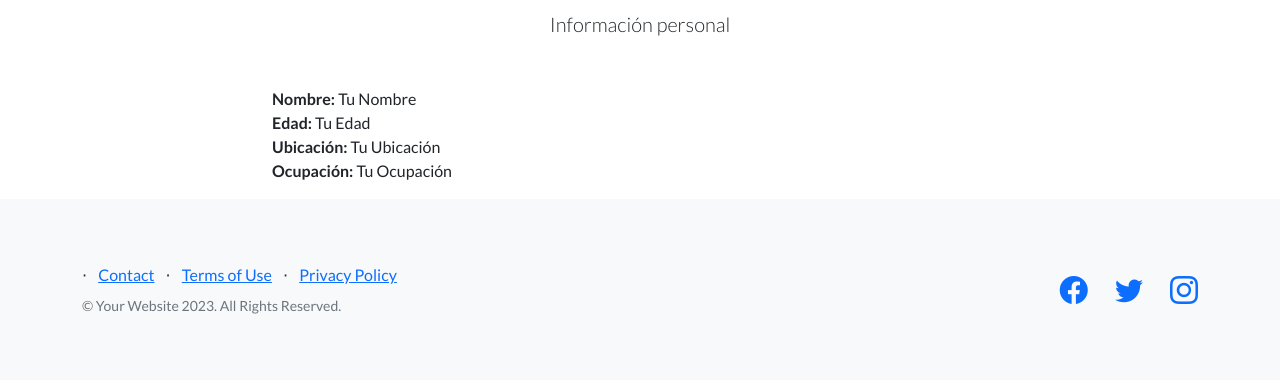
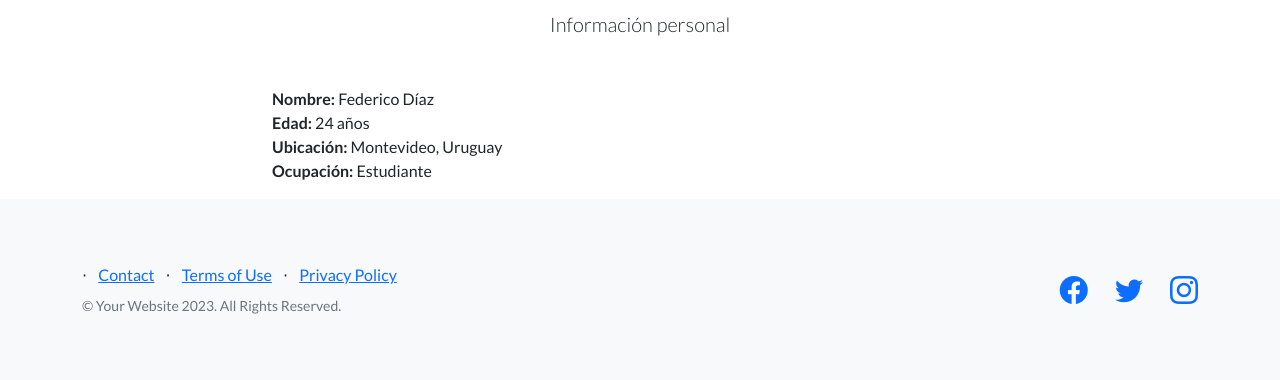
Before and after one commit to FedeDiazGermone/Trabajo-Final--Federico-Diaz, a Django app: page /comp-app/about/ in a window 1280 px wide. Shown: the part 597-977 px from the top of the page. Run offline with Django 5.2, Linux system fonts and the light colour scheme; some libraries are stand-ins or nearby versions.

Commit message:
realice algunas modificaciones en el readme

```diff
--- a/comprasapp/templates/about.html
+++ b/comprasapp/templates/about.html
@@ -12,10 +12,10 @@
                 <h2 class="text-center">Acerca de mí</h2>
                 <p class="lead text-center mb-5">Información personal</p>
                 <ul class="list-unstyled">
-                    <li><strong>Nombre:</strong> Tu Nombre</li>
-                    <li><strong>Edad:</strong> Tu Edad</li>
-                    <li><strong>Ubicación:</strong> Tu Ubicación</li>
-                    <li><strong>Ocupación:</strong> Tu Ocupación</li>
+                    <li><strong>Nombre:</strong> Federico Díaz </li>
+                    <li><strong>Edad:</strong> 24 años </li>
+                    <li><strong>Ubicación:</strong> Montevideo, Uruguay </li>
+                    <li><strong>Ocupación:</strong> Estudiante</li>
                     <!-- Otros detalles personales -->
                 </ul>
             </div>
```
Also changed, not shown: README.md.
